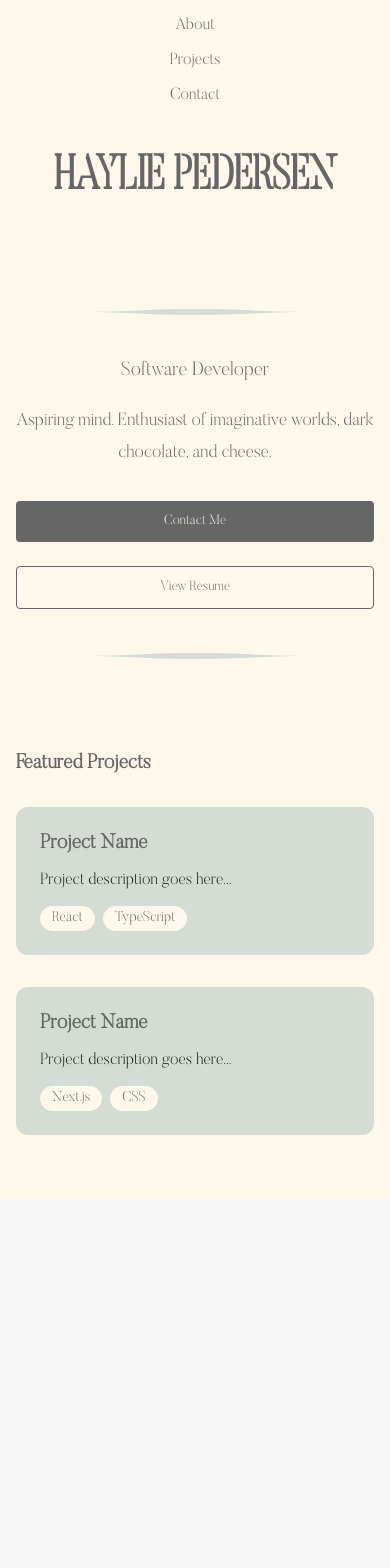
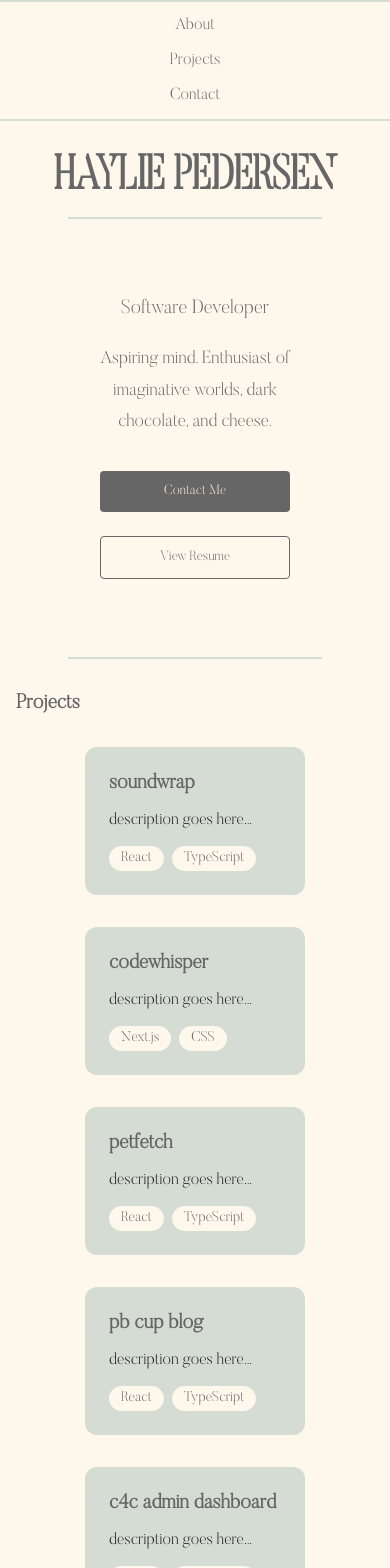
Before and after one commit to hayliepedersen/portfolio, a Next.js app: page / in a window 390 px wide. Shown: the top 1568 px of the page. Before the commit the page ends 1199 px from the top, so only its background shows below. Built offline with nearby package versions, Linux system fonts and the light colour scheme.

Commit message:
updated styling

```diff
--- a/src/app/page.module.css
+++ b/src/app/page.module.css
@@ -19,6 +19,8 @@
   display: flex;
   flex-direction: column;
   width: 100%;
+  position: relative;
+  overflow-x: hidden;
 }
 
 .navbar {
@@ -72,10 +74,11 @@
 }
 
 .profileSection {
-  padding: 3rem 0;
+  padding: 3rem 1rem;
   position: relative;
-  max-width: 1000px;
+  max-width: 1200px;
   margin: 0 auto;
+  width: 65%;
 }
 
 .thickDivider {
@@ -145,6 +148,7 @@
   margin: 0 auto 4rem auto;
   position: relative;
   z-index: 1;
+  margin-top: 2rem;
 }
 
 .projects h2 {
@@ -157,6 +161,8 @@
   display: grid;
   grid-template-columns: repeat(auto-fit, minmax(280px, 1fr));
   gap: 2rem;
+  justify-content: center; /* Center align items */
+  width: 100%;
 }
 
 .projectCard {
@@ -194,10 +200,47 @@
   font-size: 0.875rem;
 }
 
+/* For future mobile navigation */
+/* @media (max-width: 768px) {
+  .navbar {
+    display: none;
+  }
+
+  .mobileNav {
+    display: block;
+  }
+
+  .page {
+    padding-top: 3.5rem;
+  }
+
+  .mainContent,
+  .projects {
+    width: 95%;
+  }
+
+  .buttons {
+    flex-direction: column;
+  }
+
+  .primaryBtn,
+  .secondaryBtn {
+    width: 100%;
+  }
+} */
+
 @media (max-width: 768px) {
   .mainContent,
   .projects {
     width: 95%;
+  }
+
+  .projects {
+    width: 95%;
+  }
+
+  .projectGrid {
+    grid-template-columns: repeat(auto-fit, minmax(250px, 250px));
   }
 
   .navbar {
@@ -224,26 +267,6 @@
   .secondaryBtn {
     width: 100%;
   }
-
-  .decorativeDivider svg {
-    width: 80%;
-  }
-}
-
-.decorativeDivider {
-  width: 100%;
-  height: 30px;
-  margin: 2rem 0;
-  position: relative;
-  display: flex;
-  justify-content: center;
-  align-items: center;
-}
-
-.decorativeDivider svg {
-  width: 60%;
-  height: 100%;
-  fill: #d4dcd3;
 }
 
 @media (max-width: 480px) {
@@ -260,4 +283,94 @@
   .profileCard {
     padding: 1.5rem;
   }
+
+  .projectGrid {
+    grid-template-columns: repeat(auto-fit, minmax(220px, 220px));
+  }
 }
+
+.slidingBorder {
+  position: relative;
+  overflow: hidden;
+}
+
+.slidingBorder::before,
+.slidingBorder::after {
+  content: '';
+  position: absolute;
+  background: #d4dcd3;
+  transition: transform 0.8s ease-out;
+}
+
+/* Horizontal borders */
+.slidingBorder::before {
+  height: 2px;
+  width: 100%;
+  top: 0;
+  left: 0;
+  transform: translateX(-100%);
+}
+
+.slidingBorder::after {
+  height: 2px;
+  width: 100%;
+  bottom: 0;
+  right: 0;
+  transform: translateX(100%);
+}
+
+.slidingBorder.animate::before,
+.slidingBorder.animate::after {
+  transform: translateX(0);
+}
+
+/* Mobile Navigation */
+.mobileNav {
+  display: none;  /* Hidden by default */
+  width: 100%;
+  background: #d4dcd3;
+  padding: 0.5rem;
+  position: fixed;
+  top: 0;
+  left: 0;
+  right: 0;
+  z-index: 100;
+}
+
+.hamburger {
+  background: none;
+  border: none;
+  cursor: pointer;
+  font-size: 1.5rem;
+  color: #666;
+  padding: 0.5rem;
+  margin: 0 auto;
+  display: block;
+}
+
+.dropdownContent {
+  display: none;
+  position: absolute;
+  top: 100%;
+  left: 0;
+  width: 100%;
+  background: #d4dcd3;
+  box-shadow: 0 4px 6px rgba(0, 0, 0, 0.1);
+}
+
+.dropdownContent a {
+  display: block;
+  padding: 1rem;
+  color: #666;
+  text-decoration: none;
+  text-align: center;
+  font-family: 'ButlerUltraLight', serif;
+}
+
+.dropdownContent a:hover {
+  background: #c8d0c7;
+}
+
+.dropdownContent.active {
+  display: block;
+}
--- a/src/app/page.tsx
+++ b/src/app/page.tsx
@@ -1,9 +1,53 @@
+"use client";
+import { useState, useEffect } from 'react';
 import styles from "./page.module.css";
 
 export default function Home() {
+  const [isMenuOpen, setIsMenuOpen] = useState(false);
+
+  useEffect(() => {
+    // Add sliding border animation on mount
+    const elements = document.querySelectorAll(`.${styles.slidingBorder}`);
+    setTimeout(() => {
+      elements.forEach(el => el.classList.add(styles.animate));
+    }, 100);
+  }, []);
+
+  // Close menu when clicking outside
+  useEffect(() => {
+    const handleClickOutside = (event: MouseEvent) => {
+      if (isMenuOpen && !(event.target as Element).closest(`.${styles.mobileNav}`)) {
+        setIsMenuOpen(false);
+      }
+    };
+
+    document.addEventListener('click', handleClickOutside);
+    return () => document.removeEventListener('click', handleClickOutside);
+  }, [isMenuOpen]);
+
   return (
     <div className={styles.page}>
-      <nav className={styles.navbar}>
+      {/* Mobile Navigation */}
+      <div className={styles.mobileNav}>
+        <button
+          className={styles.hamburger}
+          onClick={(e) => {
+            e.stopPropagation();
+            setIsMenuOpen(!isMenuOpen);
+          }}
+          aria-label="Toggle menu"
+        >
+          ☰
+        </button>
+        <div className={`${styles.dropdownContent} ${isMenuOpen ? styles.active : ''}`}>
+          <a href="#about" onClick={() => setIsMenuOpen(false)}>About</a>
+          <a href="#projects" onClick={() => setIsMenuOpen(false)}>Projects</a>
+          <a href="#contact" onClick={() => setIsMenuOpen(false)}>Contact</a>
+        </div>
+      </div>
+
+      {/* Desktop Navigation */}
+      <nav className={`${styles.navbar} ${styles.slidingBorder}`}>
         <div className={styles.navLinks}>
           <a href="#about">About</a>
           <a href="#projects">Projects</a>
@@ -15,22 +59,7 @@ export default function Home() {
         <h1>HAYLIE PEDERSEN</h1>
       </header>
 
-      <div className={styles.profileSection}>
-        <div className={styles.decorativeDivider}>
-          <svg viewBox="0 0 1200 30" xmlns="http://www.w3.org/2000/svg">
-            <path d="M0,15
-              C300,15 300,0 600,0
-              C900,0 900,15 1200,15
-              C900,15 900,30 600,30
-              C300,30 300,15 0,15
-              Z
-              M540,15 C570,15 570,10 600,10
-              C630,10 630,15 660,15
-              C630,15 630,20 600,20
-              C570,20 570,15 540,15" />
-          </svg>
-        </div>
-
+      <div className={`${styles.profileSection} ${styles.slidingBorder}`}>
         <div className={styles.mainContent}>
           <p className={styles.title}>Software Developer</p>
           <p className={styles.bio}>
@@ -41,29 +70,15 @@ export default function Home() {
             <button className={styles.secondaryBtn}>View Resume</button>
           </div>
         </div>
-
-        <div className={styles.decorativeDivider}>
-          <svg viewBox="0 0 1200 30" xmlns="http://www.w3.org/2000/svg">
-            <path d="M0,15
-              C300,15 300,30 600,30
-              C900,30 900,15 1200,15
-              C900,15 900,0 600,0
-              C300,0 300,15 0,15
-              Z
-              M540,15 C570,15 570,20 600,20
-              C630,20 630,15 660,15
-              C630,15 630,10 600,10
-              C570,10 570,15 540,15" />
-          </svg>
-        </div>
       </div>
 
       <section className={styles.projects}>
-        <h2>Featured Projects</h2>
+        <h2>Projects</h2>
         <div className={styles.projectGrid}>
+
           <div className={styles.projectCard}>
-            <h3>Project Name</h3>
-            <p>Project description goes here...</p>
+            <h3>soundwrap</h3>
+            <p>description goes here...</p>
             <div className={styles.tags}>
               <span>React</span>
               <span>TypeScript</span>
@@ -71,13 +86,41 @@ export default function Home() {
           </div>
 
           <div className={styles.projectCard}>
-            <h3>Project Name</h3>
-            <p>Project description goes here...</p>
+            <h3>codewhisper</h3>
+            <p>description goes here...</p>
             <div className={styles.tags}>
               <span>Next.js</span>
               <span>CSS</span>
             </div>
           </div>
+
+          <div className={styles.projectCard}>
+            <h3>petfetch</h3>
+            <p>description goes here...</p>
+            <div className={styles.tags}>
+              <span>React</span>
+              <span>TypeScript</span>
+            </div>
+          </div>
+
+          <div className={styles.projectCard}>
+            <h3>pb cup blog</h3>
+            <p>description goes here...</p>
+            <div className={styles.tags}>
+              <span>React</span>
+              <span>TypeScript</span>
+            </div>
+          </div>
+
+          <div className={styles.projectCard}>
+            <h3>c4c admin dashboard</h3>
+            <p>description goes here...</p>
+            <div className={styles.tags}>
+              <span>React</span>
+              <span>TypeScript</span>
+            </div>
+          </div>
+
         </div>
       </section>
     </div>
```
